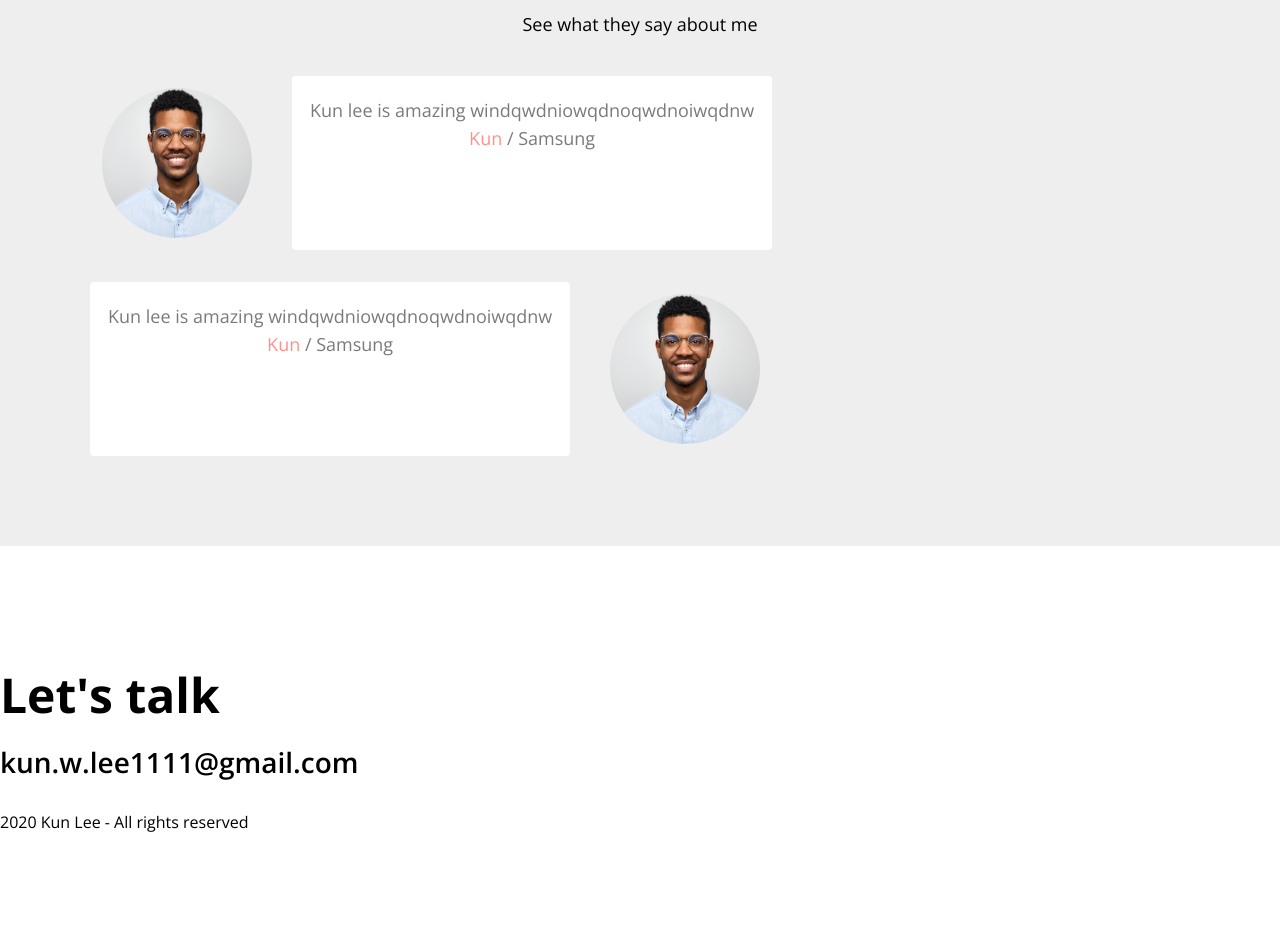
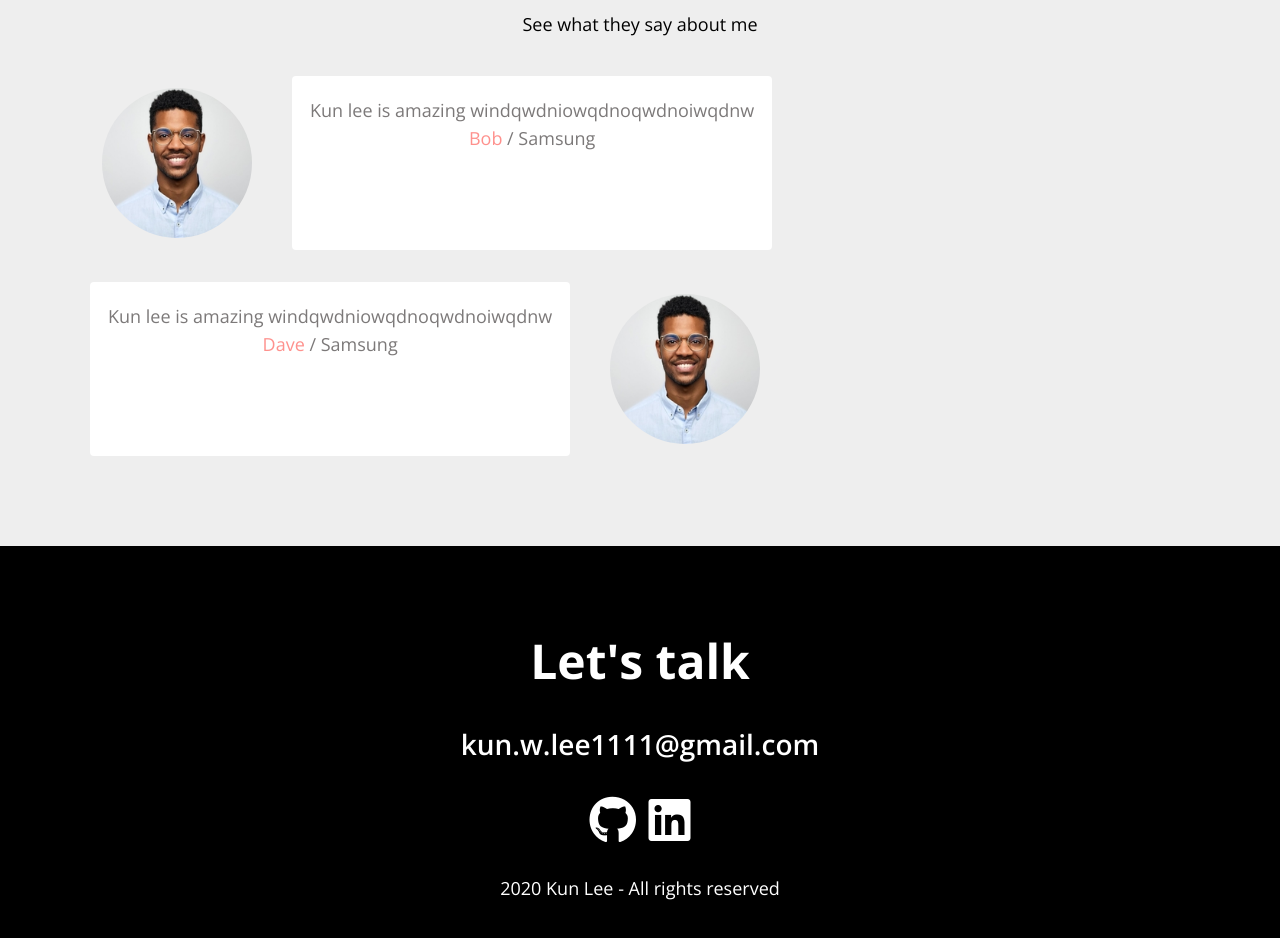
Before and after one commit to kun-w-lee/portfolio, a plain HTML site: page index.html in a window 1280 px wide. Shown: the part 3240-4178 px from the top of the page. Before the commit the page ends 4073 px from the top, so only its background shows below. Drawn offline with nearby package versions, Linux system fonts and the light colour scheme.

Commit message:
CSS: Contacts

```diff
--- a/index.html
+++ b/index.html
@@ -370,13 +370,13 @@
           />
           <div class="testimonial__speech-bubble">
             <p>Kun lee is amazing windqwdniowqdnoqwdnoiwqdnw</p>
-            <p class="name"><a href="">Kun </a> / Samsung</p>
+            <p class="name"><a href="">Bob </a> / Samsung</p>
           </div>
         </div>
         <div class="testimonial">
           <div class="testimonial__speech-bubble">
             <p>Kun lee is amazing windqwdniowqdnoqwdnoiwqdnw</p>
-            <p class="name"><a href="">Kun </a> / Samsung</p>
+            <p class="name"><a href="">Dave </a> / Samsung</p>
           </div>
           <img
           src="imgs/testimonial/person1.jpg"
@@ -388,10 +388,10 @@
     </section>
 
     <!-- Contact -->
-    <section id="contact"class= "section"></section>
-    <h1 class="contact_title">Let's talk</h1>
-    <h2 class="contact_email">kun.w.lee1111@gmail.com</h2>
-    <div class="contact_links">
+    <section id="contact" class= "section">
+      <h1 class="contact__title">Let's talk</h1>
+      <h2 class="contact__email">kun.w.lee1111@gmail.com</h2>
+      <div class="contact__links">
         <a href="https://github.com/kun-w-lee" target="_blank">
           <i class="fab fa-github"></i>
         </a>
@@ -399,6 +399,7 @@
           <i class="fa fa-linkedin-square"></i>
         </a>
       </div>
-    <pc class="tontact__rights">2020 Kun Lee - All rights reserved</pc>
+      <p class="contact__rights">2020 Kun Lee - All rights reserved</p>
+    </section>
   </body>
 </html>
--- a/style.css
+++ b/style.css
@@ -15,6 +15,7 @@
   --color-yellow: #fff7d1;
   --color-orange: #feb546;
   --color-black: #000000;
+  --color-light-purple: #b785ce;
 
   /* Font size */
   --font-large: 48px;
@@ -418,3 +419,29 @@ p {
 .testimonial__speech-bubble a {
   color: var(--color-pink);
 }
+
+/* Contact */
+#contact {
+  background-color: black;
+}
+
+.contact__title,
+.contact__email,
+.contact__rights {
+  color: var(--color-white);
+}
+
+.contact__title {
+  margin: 32px 0;
+}
+
+.contact__links {
+  font-size: var(--font-large);
+  margin: 24px 0;
+  transition: all var(--animation-duration) ease-in;
+}
+
+.contact__links i:hover {
+  transform: scale(1.1);
+  color: var(--color-light-purple);
+}
```
Lines whose indentation alone changed are shown as unchanged.
